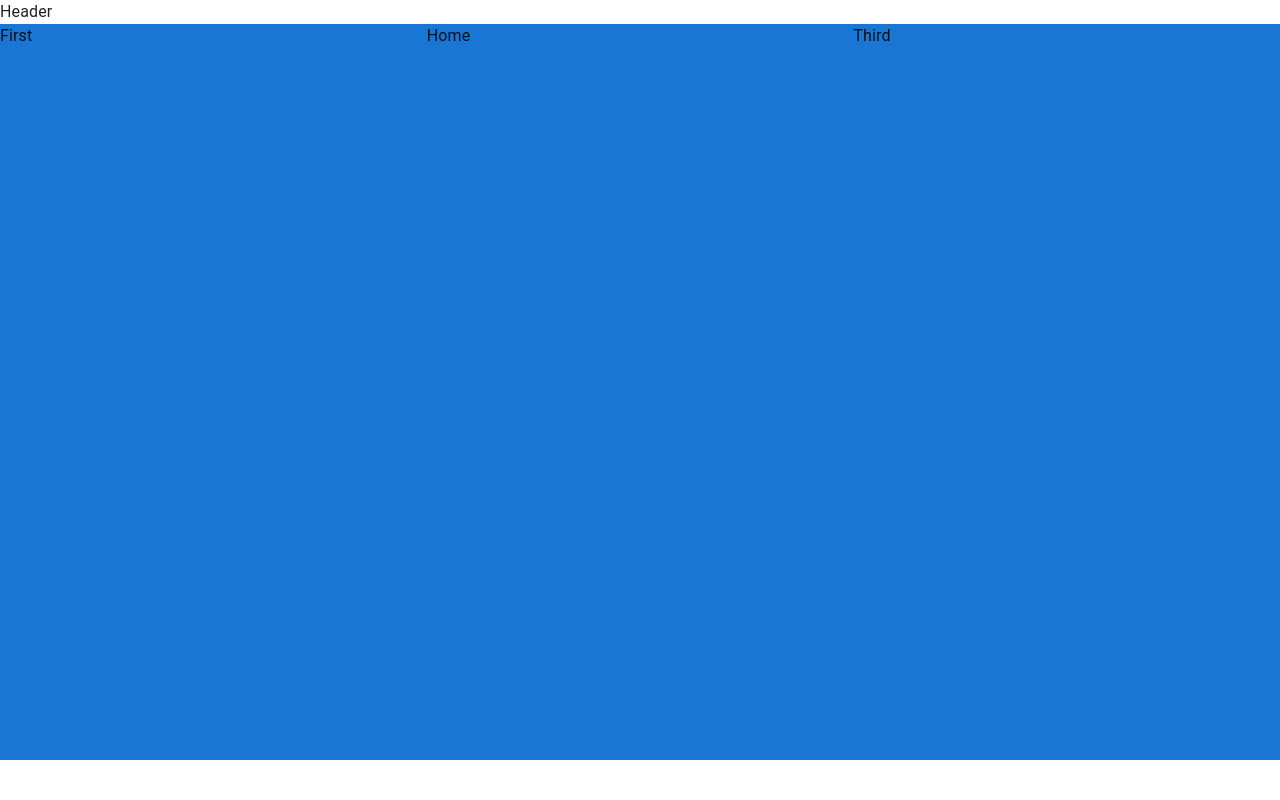
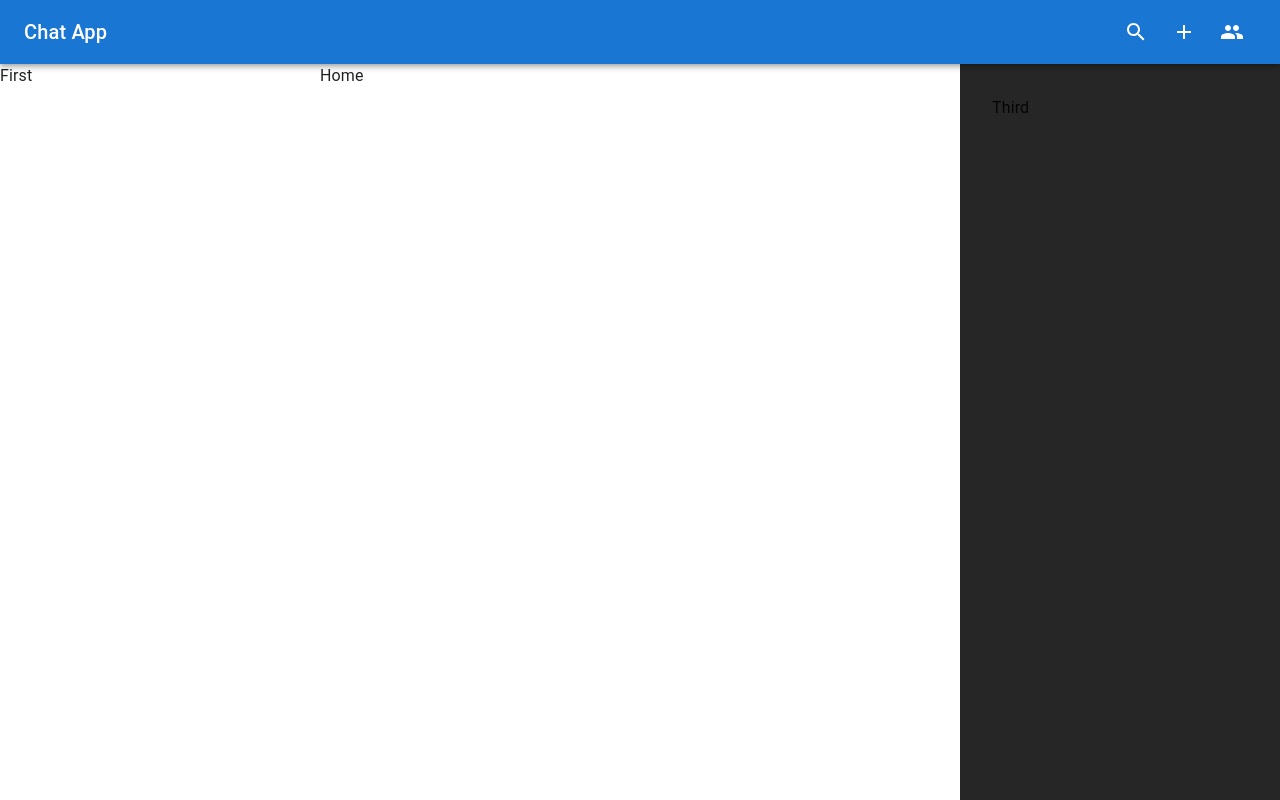
Before and after one commit to joysaha023/chat-app-client-side, a React (Vite) app: page / in a window 1280 px wide. Built offline with nearby package versions, Linux system fonts and the light colour scheme.

Commit message:
navigate and hedaer navbar route create

```diff
--- a/src/components/layout/AppLayout.jsx
+++ b/src/components/layout/AppLayout.jsx
@@ -11,14 +11,36 @@ const AppLayout = () => (WrappedComponent) => {
         <Header></Header>
 
         <Grid container height={"calc(100vh - 4rem)"}>
-          <Grid item xs={4} height={"100%"} bgcolor="primary.main">First</Grid>
-          <Grid item xs={4} height={"100%"} bgcolor="primary.main"> <WrappedComponent {...props}></WrappedComponent></Grid>
-          <Grid item xs={4} height={"100%"} bgcolor="primary.main">Third</Grid>
+          <Grid
+            item
+            sm={4}
+            md={3}
+            sx={{ display: { xs: "noon", sm: "block" } }}
+            height={"100%"}
+          >
+            First
+          </Grid>
+          <Grid item xs={12} sm={8} md={5} lg={6} height={"100%"}>
+            {" "}
+            <WrappedComponent {...props}></WrappedComponent>
+          </Grid>
+          <Grid
+            item
+            md={4}
+            lg={3}
+            sx={{
+              display: { xs: "noon", md: "block" },
+              padding: "2rem",
+              bgcolor: "rgba(0, 0, 0, 0.85)",
+            }}
+            height={"100%"}
+          >
+            Third
+          </Grid>
         </Grid>
-
-     </>
-);
-  }
+      </>
+    );
+  };
 };
 
 export default AppLayout;
--- a/src/components/layout/Header.jsx
+++ b/src/components/layout/Header.jsx
@@ -1,7 +1,87 @@
+import {
+  AppBar,
+  Box,
+  IconButton,
+  Toolbar,
+  Tooltip,
+  Typography,
+} from "@mui/material";
 import React from "react";
+import { orange } from "../../constants/color";
+import {
+  Add as AddIcon,
+  Menu as MenuIcon,
+  Search as SearchIcon,
+  Group as GroupIcon
+} from "@mui/icons-material";
+import { useNavigate } from "react-router-dom";
+
+
 
 const Header = () => {
-  return <div>Header</div>;
+
+    const navigate = useNavigate();
+
+  const handleMobile = () => {
+    console.log("Mobile");
+  };
+
+  const openSearchDialog = () => {
+    console.log("search");
+  };
+  const openNewGroup = () => {
+    console.log("openNewGroup");
+  };
+
+  const navigateToGroup = () => navigate("/groups")
+
+  return (
+    <>
+      <Box sx={{ flexGrow: 1 }} height={"4rem"}>
+        <AppBar position="static" sx={{ bgcolor: orange }}>
+          <Toolbar>
+            <Typography
+              variant="h6"
+              sx={{ display: { xs: "none", sm: "block" } }}
+            >
+              Chat App
+            </Typography>
+            <Box
+              sx={{
+                display: { xs: "block", sm: "none" },
+              }}
+            >
+              <IconButton color="inherit" onClick={handleMobile}>
+                <MenuIcon></MenuIcon>
+              </IconButton>
+            </Box>
+            <Box sx={{ flexGrow: 1 }}></Box>
+            <Box>
+              <Tooltip title="Search">
+                <IconButton
+                  color="inherit"
+                  size="large"
+                  onClick={openSearchDialog}
+                >
+                  <SearchIcon></SearchIcon>
+                </IconButton>
+              </Tooltip>
+              <Tooltip title="New Group">
+                <IconButton color="inherit" size="large" onClick={openNewGroup}>
+                  <AddIcon></AddIcon>
+                </IconButton>
+              </Tooltip>
+              <Tooltip title="Manage Groups">
+              <IconButton color="inherit" size="large" onClick={navigateToGroup}>
+                  <GroupIcon></GroupIcon>
+                </IconButton>
+              </Tooltip>
+            </Box>
+          </Toolbar>
+        </AppBar>
+      </Box>
+    </>
+  );
 };
 
 export default Header;
--- /dev/null
+++ b/src/constants/color.js
@@ -0,0 +1 @@
+export const orange = "ea7070";
```
